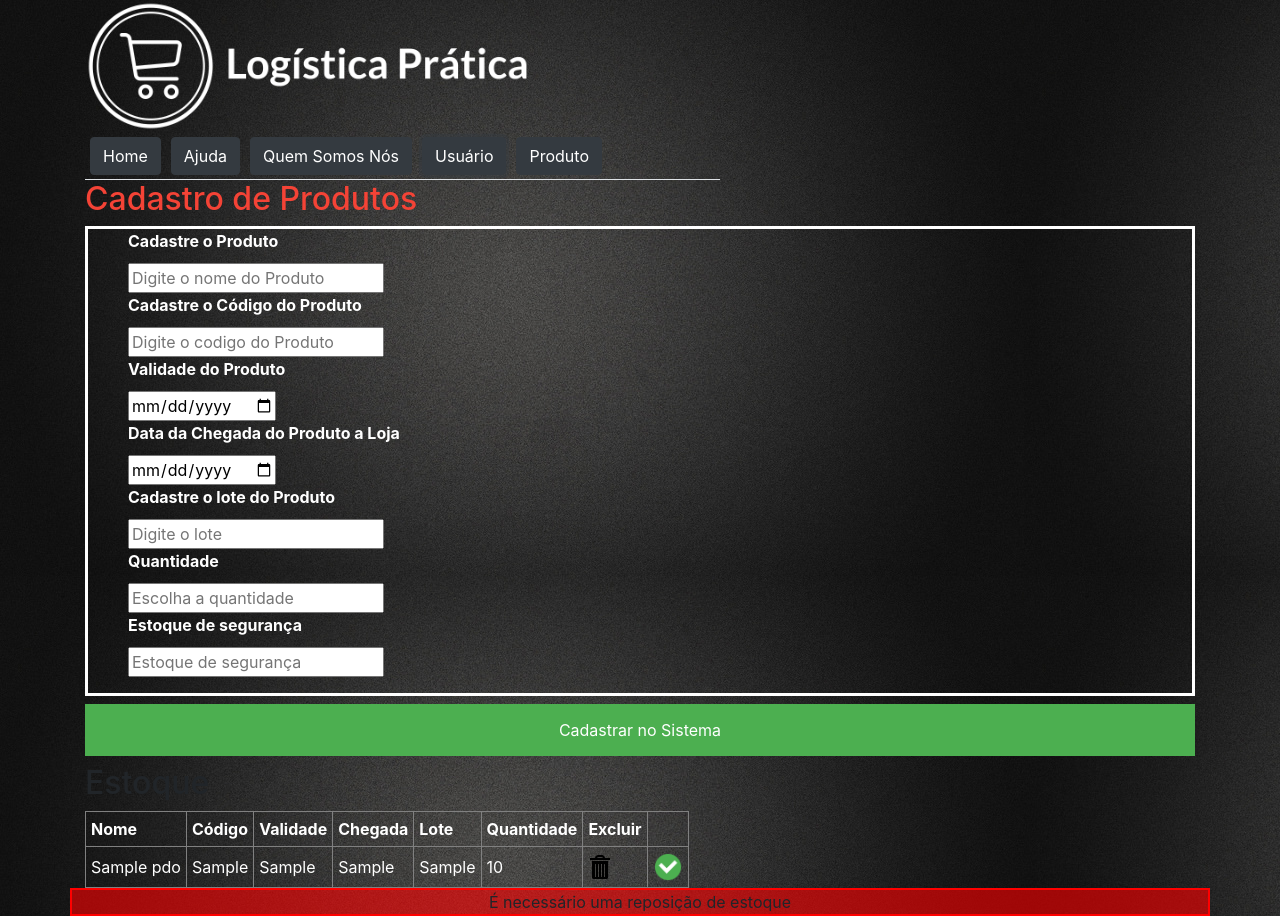
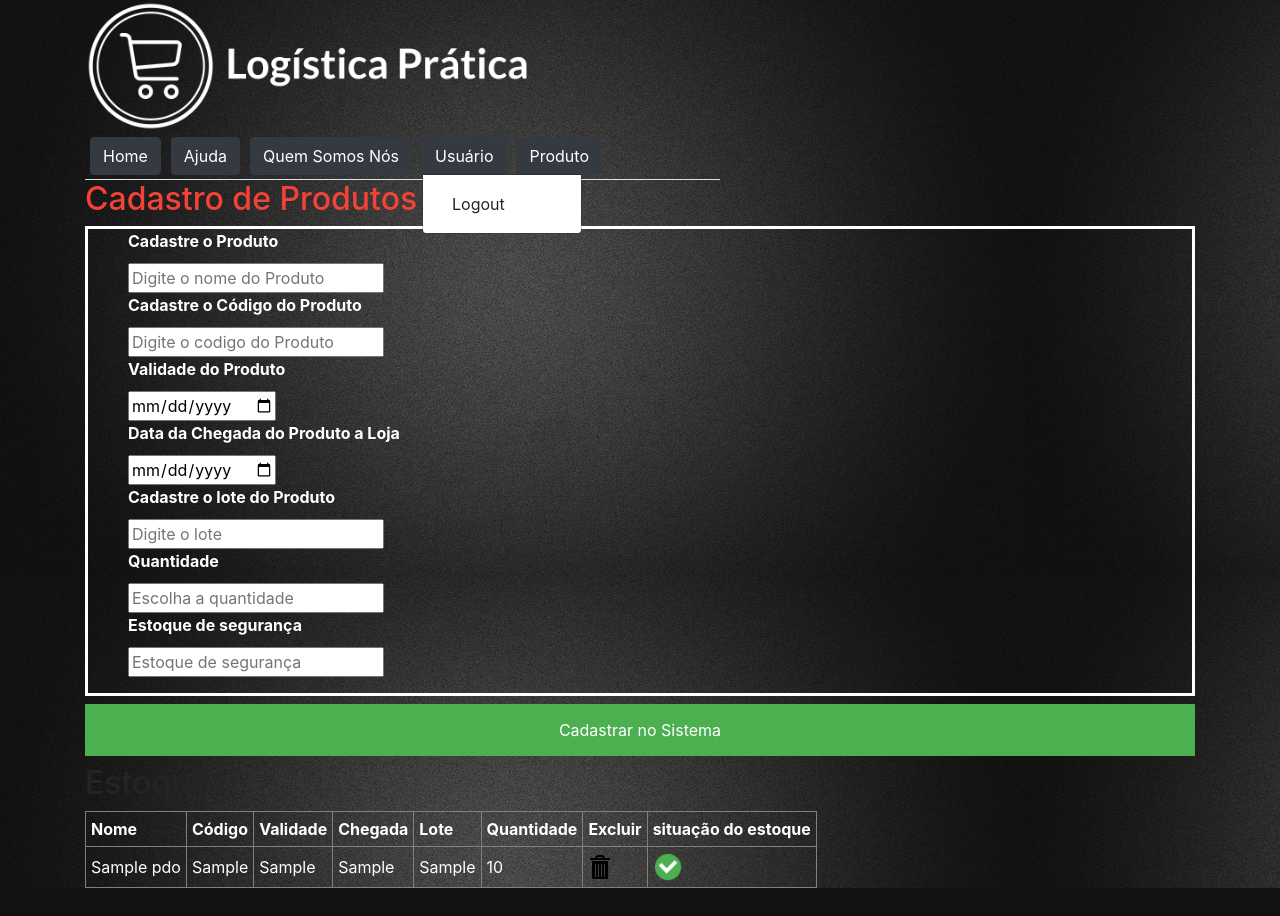
Before and after one commit to Wolaci/logisticapratica, a PHP site: page /php/cadastro.php in a window 1280 px wide, after a click on "Usuário". After the commit the page ends 888 px from the top, so only its background shows below. Run offline with PHP 8.4, Linux system fonts and the light colour scheme; the visitor is signed in with stand-in values (Sample User, id 1); tables that the repository leaves empty or names only in its code hold one stand-in row (values such as "Sample post"); data that the repository does not hold is empty.

Commit message:
correção do bug do botão

```diff
--- a/php/cadastro.php
+++ b/php/cadastro.php
@@ -12,7 +12,7 @@ if (isset($_SESSION['login'])) {
 }
 
 ?>
-<body>
+
 <div class="container">
 		<div class="row">
 			<div class="col-lg-12 col-md-6 col-sm-12 col-xs-12" >
@@ -63,6 +63,7 @@ if (isset($_SESSION['login'])) {
 						<th>Lote</th>
 						<th>Quantidade</th>
 						<th>Excluir</th>
+						<th>situação do estoque</th>
 					</tr>
 					<?php
 
@@ -87,7 +88,7 @@ if (isset($_SESSION['login'])) {
 						<td><?=$res['quantidade']?></td>
 						<td><a href="/php/cadprod/rmNome.php?id=<?= $res['id'] ?>"><img src="../img/excluir.png"></excluir></a></td>
 						<td><?php
-							//$alert=$conn->prepare('SELECT quantidade FROM produto_pdo WHERE fk_user = :f AND nome="$res[nome]" AND quantidade="0"');
+
 							$alert=$conn->prepare('SELECT quantidade FROM produto_pdo WHERE fk_user = ? AND quantidade=?');
 							$alert->bindValue(1,$nomeUs);
 							$alert->bindValue(2,$res['quantidade']);
@@ -112,22 +113,3 @@ if (isset($_SESSION['login'])) {
 		<script src="https://stackpath.bootstrapcdn.com/bootstrap/4.1.3/js/bootstrap.min.js" integrity="sha384-ChfqqxuZUCnJSK3+MXmPNIyE6ZbWh2IMqE241rYiqJxyMiZ6OW/JmZQ5stwEULTy" crossorigin="anonymous"></script>
 
 		</html>
-		<?php
-		$alert=$conn->prepare('SELECT quantidade FROM produto_pdo WHERE fk_user = :f');
-		$alert->bindValue(":f",$nomeUs);
-		$alert->execute();
-		$a=$alert->fetch();
-		$b=$a[7];
-		if($alert->rowCount()>0){
-			if($b<=0){
-
-				echo '<div class="container" style="text-align:center; border:2px solid #f00;   background-color:rgba(255,0,0,0.6);">';
-
-				echo "É necessário uma reposição de estoque";
-
-				echo '</div>';
-			}
-
-		}
-
-		?>
--- a/php/listar.php
+++ b/php/listar.php
@@ -6,6 +6,7 @@ $u= new Usuario();
 $u -> conectar();
 $nomeUs=$_SESSION['login'];
 ?>
+<div class="container">
 <div class="row">
 			<div class="col-lg-12 col-md-6 col-sm-12 col-xs-12">
 				<h2>Estoque</h2>
@@ -60,5 +61,6 @@ $nomeUs=$_SESSION['login'];
 					<?php endwhile; ?>
 				</table>
 				</div>
+				</div>
 </body>
 </html>
--- a/php/menu.php
+++ b/php/menu.php
@@ -10,9 +10,7 @@
 	<link rel="stylesheet" href="https://stackpath.bootstrapcdn.com/bootstrap/4.1.3/css/bootstrap.min.css" integrity="sha384-MCw98/SFnGE8fJT3GXwEOngsV7Zt27NXFoaoApmYm81iuXoPkFOJwJ8ERdknLPMO" crossorigin="anonymous">
 	<link rel="stylesheet" type="text/css" media="screen" href="../css/css.css" />
 	<link rel="stylesheet" type="text/css" href="/css/style.css">
-	<script src="https://code.jquery.com/jquery-3.3.1.slim.min.js" integrity="sha384-q8i/X+965DzO0rT7abK41JStQIAqVgRVzpbzo5smXKp4YfRvH+8abtTE1Pi6jizo" crossorigin="anonymous"></script>
-	<script src="https://cdnjs.cloudflare.com/ajax/libs/popper.js/1.14.3/umd/popper.min.js" integrity="sha384-ZMP7rVo3mIykV+2+9J3UJ46jBk0WLaUAdn689aCwoqbBJiSnjAK/l8WvCWPIPm49" crossorigin="anonymous"></script>
-	<script src="https://stackpath.bootstrapcdn.com/bootstrap/4.1.3/js/bootstrap.min.js" integrity="sha384-ChfqqxuZUCnJSK3+MXmPNIyE6ZbWh2IMqE241rYiqJxyMiZ6OW/JmZQ5stwEULTy" crossorigin="anonymous"></script>
+
 
 	<title></title>
 </head>
@@ -37,41 +35,38 @@
 					<li class="nav-item">
 						<a class="btn btn-dark" href="/php/grupo.php">Quem Somos Nós</a>
 						<li class="nav-item dropdown">
-						<a class="btn btn-dark" data-toggle="dropdown" href="#" role="button" aria-haspopup="true" aria-expanded="false" onclick="drop">Usuário</a>
-						<div id="drop" class="dropdown-menu">
+							<a class="btn btn-dark" data-toggle="dropdown" href="#" role="button" aria-haspopup="true" aria-expanded="false" >Usuário</a>
+							<?php
+							if(!isset($_SESSION['login'])){
+								echo
+								'<div id="drop" class="dropdown-menu">
 								<a class="dropdown-item" href="/php/login/login.php">Login</a>
 								<a class="dropdown-item" href="/php/login/register.php">Cadastro</a>
-						</div>
-						<div class="dropdown-menu" id="dropI">
+							</div>';
+						}else{
+							echo
+							'<div class="dropdown-menu" id="dropI">
 							<a class="dropdown-item" href="/php/login/logout.php">Logout</a>
-						</li>
+						</li>';
+					}
+					?>
+					<?php
+					if (isset($_SESSION['login'])) {
+
+						echo '
 
 						<li class="nav-item dropdown">
-							<a class="btn btn-dark" data-toggle="dropdown" href="#" role="button" aria-haspopup="true" aria-expanded="false" onclick="produto" >Produto</a>
+							<a class="btn btn-dark" data-toggle="dropdown" href="#" role="button" aria-haspopup="true" aria-expanded="false" " >Produto</a>
 							<div class="dropdown-menu" id="prod">
 								<a class="dropdown-item" href="/php/cadastro.php">Cadastro de Produto</a>
 								<a class="dropdown-item" href="/php/exit.php">Saída de Produto</a>
 								<a class="dropdown-item" href="/php/listar.php">Listar Produtos</a>
 								<a class="dropdown-item" href="/php/compoe.php">Compor Produtos</a>
 							</div>
-						</li>
+							</li';					}
+							?>
 						</ul>
-					<script type="text/javascript">
-						function drop() {
-							document.getElementById("drop").classList.toggle("show");
-						}
-						if ($_SESSION['login']) {
-							document.getElementById('drop').onmouseout = function() {
-								this.setAttribute('id', 'dropI');
-							}
-						}
-						if ($_SESSION['login']) {
-							function produto() {
-							document.getElementById("prod").classList.toggle("show");
-						}
-						}
 
-					</script>
 			<!--detalhe<nav>
 					<button type="button" class="btn btn-dark">Home</button>
 					<button type="button" class="btn btn-dark">Login</button>
@@ -98,20 +93,37 @@
 						<li class="nav-item">
 							<a class="btn btn-dark" href="/php/grupo.php">Quem Somos Nós</a>
 							<li class="nav-item dropdown">
-						<a class="btn btn-dark" data-toggle="dropdown" href="#" role="button" aria-haspopup="true" aria-expanded="false" onclick="drop">Usuário</a>
-						<div id="drop" class="dropdown-menu">
+								<a class="btn btn-dark" data-toggle="dropdown" href="#" role="button" aria-haspopup="true" aria-expanded="false" >Usuário</a>
+								<?php
+								if(!isset($_SESSION['login'])){
+									echo
+									'<div id="drop" class="dropdown-menu">
 									<a class="dropdown-item" href="/php/login/login.php">Login</a>
 									<a class="dropdown-item" href="/php/login/register.php">Cadastro</a>
-						</div>
-						<div class="dropdown-menu" id="dropI">
+								</div>';
+							}else{
+								echo
+								'<div class="dropdown-menu" id="dropI">
 								<a class="dropdown-item" href="/php/login/logout.php">Logout</a>
-						</li>
+							</li>';
+						}
+						?>
+
+						<?php
+						if (isset($_SESSION['login'])) {
+
+							echo '
 
 							<li class="nav-item dropdown">
-							<a class="btn btn-dark" data-toggle="dropdown" href="#" role="button" aria-haspopup="true" aria-expanded="false" onclick="produto" >Produto</a>
+								<a class="btn btn-dark" data-toggle="dropdown" href="#" role="button" aria-haspopup="true" aria-expanded="false" " >Produto</a>
 								<div class="dropdown-menu" id="prod">
 									<a class="dropdown-item" href="/php/cadastro.php">Cadastro de Produto</a>
 									<a class="dropdown-item" href="/php/exit.php">Saída de Produto</a>
+									<a class="dropdown-item" href="/php/listar.php">Listar Produtos</a>
+									<a class="dropdown-item" href="/php/compoe.php">Compor Produtos</a>
+								</div>
+								</li';					}
+								?>
 							</div>
 						</li>
 					</ul>
@@ -142,4 +154,8 @@
 
 </div>
 </div>
-</body>
+<script type="text/javascript">
+	<script src="https://code.jquery.com/jquery-3.3.1.slim.min.js" integrity="sha384-q8i/X+965DzO0rT7abK41JStQIAqVgRVzpbzo5smXKp4YfRvH+8abtTE1Pi6jizo" crossorigin="anonymous"></script>
+	<script src="https://cdnjs.cloudflare.com/ajax/libs/popper.js/1.14.3/umd/popper.min.js" integrity="sha384-ZMP7rVo3mIykV+2+9J3UJ46jBk0WLaUAdn689aCwoqbBJiSnjAK/l8WvCWPIPm49" crossorigin="anonymous"></script>
+	<script src="https://stackpath.bootstrapcdn.com/bootstrap/4.1.3/js/bootstrap.min.js" integrity="sha384-ChfqqxuZUCnJSK3+MXmPNIyE6ZbWh2IMqE241rYiqJxyMiZ6OW/JmZQ5stwEULTy" crossorigin="anonymous"></script>
+</script>
```
Also changed, not shown: php/compoe.php (+11 -5 lines). Lines whose indentation alone changed are shown as unchanged.
